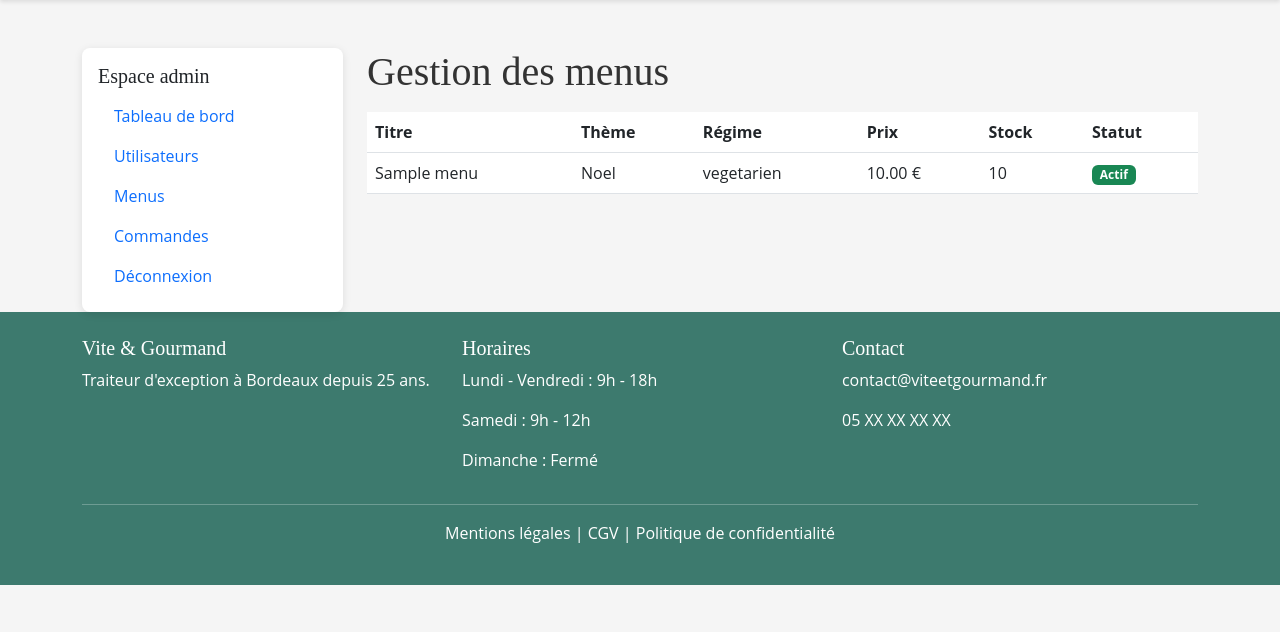
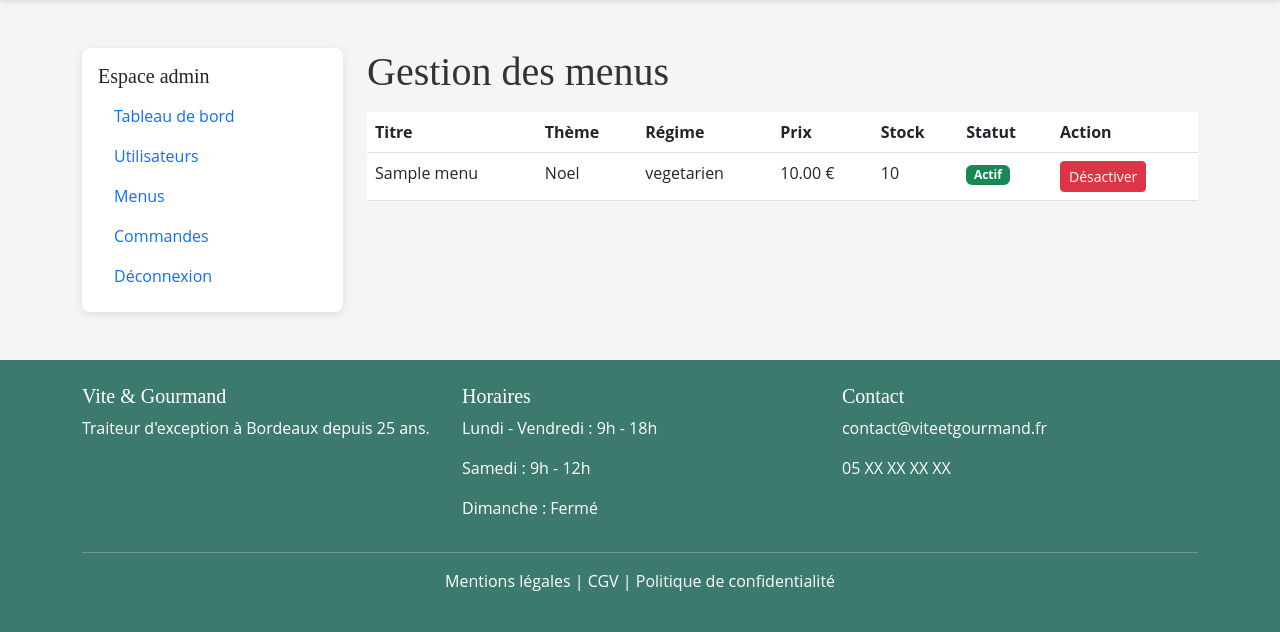
Before and after one commit to Rvlto974/vite-gourmand02, a PHP site: page /admin/menus in a window 1280 px wide. Shown: the part 72-704 px from the top of the page. Run offline with PHP 8.4, Linux system fonts and the light colour scheme; the visitor is signed in with stand-in values (Sample User, id 1); tables that the repository leaves empty hold one stand-in row (values such as "Sample post").

Commit message:
feat: gestion activation/desactivation menus admin

```diff
--- a/vite-gourmand02/controllers/AdminController.php
+++ b/vite-gourmand02/controllers/AdminController.php
@@ -49,8 +49,18 @@ class AdminController {
     }
 
     public function menus() {
+    $this->verifierAdmin();
+    $menus = $this->menuModel->getAllAdmin();
+    require_once 'views/admin/menus.php';
+}
+
+    public function toggleActifMenu() {
         $this->verifierAdmin();
-        $menus = $this->menuModel->getAll();
-        require_once 'views/admin/menus.php';
+        $id = $_POST['id'] ?? null;
+        if ($id) {
+            $this->menuModel->toggleActif($id);
+        }
+        header('Location: /admin/menus');
+        exit;
     }
 }
--- a/vite-gourmand02/models/MenuModel.php
+++ b/vite-gourmand02/models/MenuModel.php
@@ -56,4 +56,17 @@ class MenuModel {
         $stmt->execute([':id' => $id]);
         return $stmt->fetch(PDO::FETCH_ASSOC);
     }
+
+    public function toggleActif($id) {
+        $sql = "UPDATE menus SET actif = NOT actif WHERE id = :id";
+        $stmt = $this->db->prepare($sql);
+        return $stmt->execute([':id' => $id]);
+    }
+
+    public function getAllAdmin() {
+        $sql = "SELECT * FROM menus ORDER BY id DESC";
+        $stmt = $this->db->prepare($sql);
+        $stmt->execute();
+        return $stmt->fetchAll(PDO::FETCH_ASSOC);
+    }
 }
--- a/vite-gourmand02/views/admin/menus.php
+++ b/vite-gourmand02/views/admin/menus.php
@@ -1,35 +1,22 @@
 <?php require_once 'views/layouts/header.php'; ?>
 
-<div class="container mt-5">
+<div class="container mt-5 mb-5">
     <div class="row">
-        <!-- Sidebar -->
         <div class="col-md-3">
             <div class="card p-3">
                 <h5>Espace admin</h5>
                 <ul class="nav flex-column">
-                    <li class="nav-item">
-                        <a class="nav-link" href="/admin/dashboard">Tableau de bord</a>
-                    </li>
-                    <li class="nav-item">
-                        <a class="nav-link" href="/admin/utilisateurs">Utilisateurs</a>
-                    </li>
-                    <li class="nav-item">
-                        <a class="nav-link active" href="/admin/menus">Menus</a>
-                    </li>
-                    <li class="nav-item">
-                        <a class="nav-link" href="/employe/commandes">Commandes</a>
-                    </li>
-                    <li class="nav-item">
-                        <a class="nav-link" href="/auth/deconnexion">Déconnexion</a>
-                    </li>
+                    <li class="nav-item"><a class="nav-link" href="/admin/dashboard">Tableau de bord</a></li>
+                    <li class="nav-item"><a class="nav-link" href="/admin/utilisateurs">Utilisateurs</a></li>
+                    <li class="nav-item"><a class="nav-link active" href="/admin/menus">Menus</a></li>
+                    <li class="nav-item"><a class="nav-link" href="/employe/commandes">Commandes</a></li>
+                    <li class="nav-item"><a class="nav-link" href="/auth/deconnexion">Déconnexion</a></li>
                 </ul>
             </div>
         </div>
 
-        <!-- Contenu -->
         <div class="col-md-9">
             <h1>Gestion des menus</h1>
-
             <div class="table-responsive mt-3">
                 <table class="table" aria-label="Liste des menus">
                     <thead>
@@ -40,6 +27,7 @@
                             <th>Prix</th>
                             <th>Stock</th>
                             <th>Statut</th>
+                            <th>Action</th>
                         </tr>
                     </thead>
                     <tbody>
@@ -48,12 +36,21 @@
                             <td><?= htmlspecialchars($menu['titre']) ?></td>
                             <td><?= htmlspecialchars($menu['theme']) ?></td>
                             <td><?= htmlspecialchars($menu['regime']) ?></td>
-                            <td><?= $menu['prix_base'] ?> €</td>
+                            <td><?= number_format($menu['prix_base'], 2) ?> €</td>
                             <td><?= $menu['stock'] ?></td>
                             <td>
                                 <span class="badge bg-<?= $menu['actif'] ? 'success' : 'danger' ?>">
                                     <?= $menu['actif'] ? 'Actif' : 'Inactif' ?>
                                 </span>
+                            </td>
+                            <td>
+                                <form method="POST" action="/admin/toggleActifMenu">
+                                    <input type="hidden" name="id" value="<?= $menu['id'] ?>">
+                                    <button type="submit"
+                                            class="btn btn-<?= $menu['actif'] ? 'danger' : 'success' ?> btn-sm">
+                                        <?= $menu['actif'] ? 'Désactiver' : 'Activer' ?>
+                                    </button>
+                                </form>
                             </td>
                         </tr>
                         <?php endforeach; ?>
```
